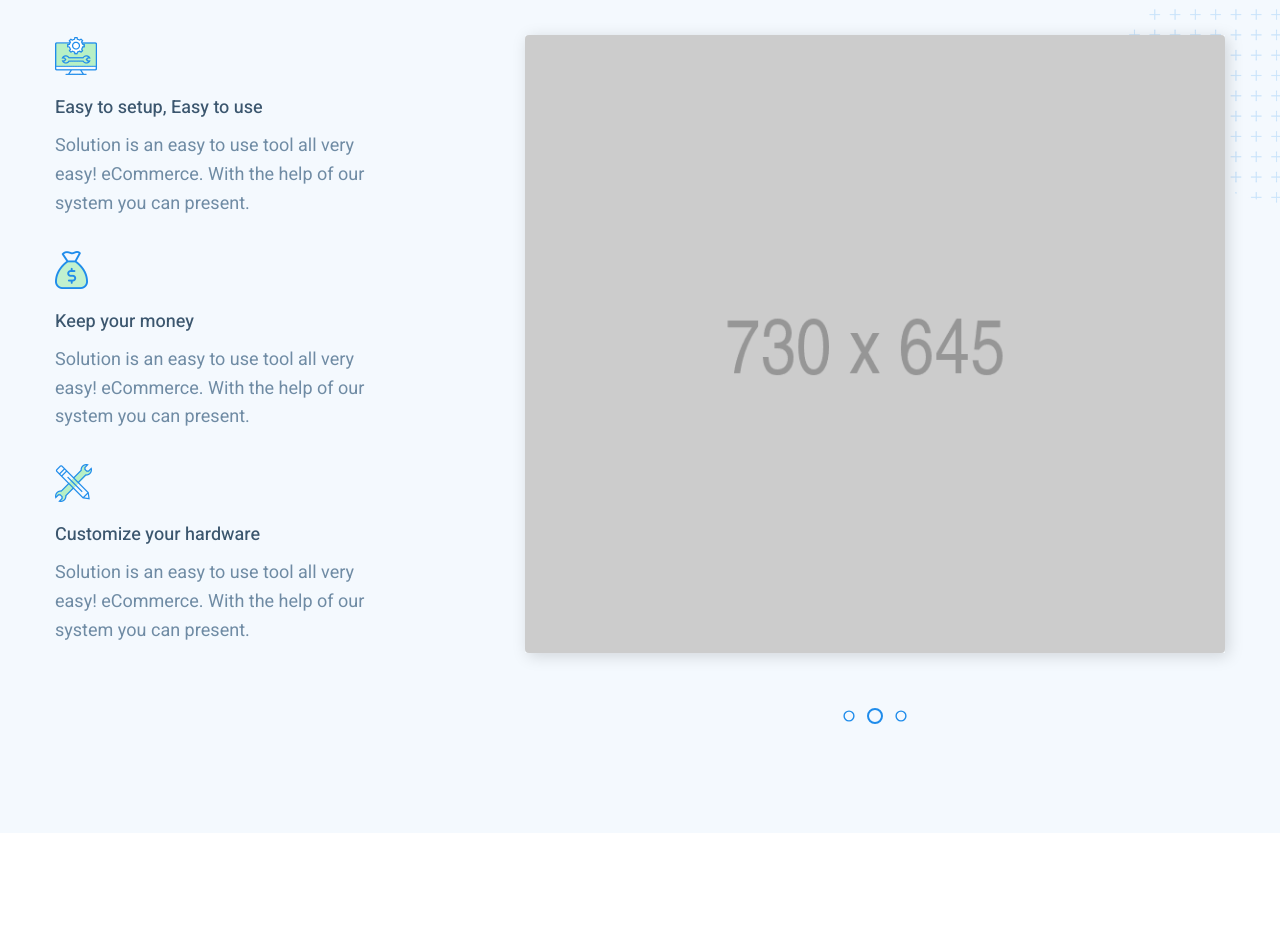
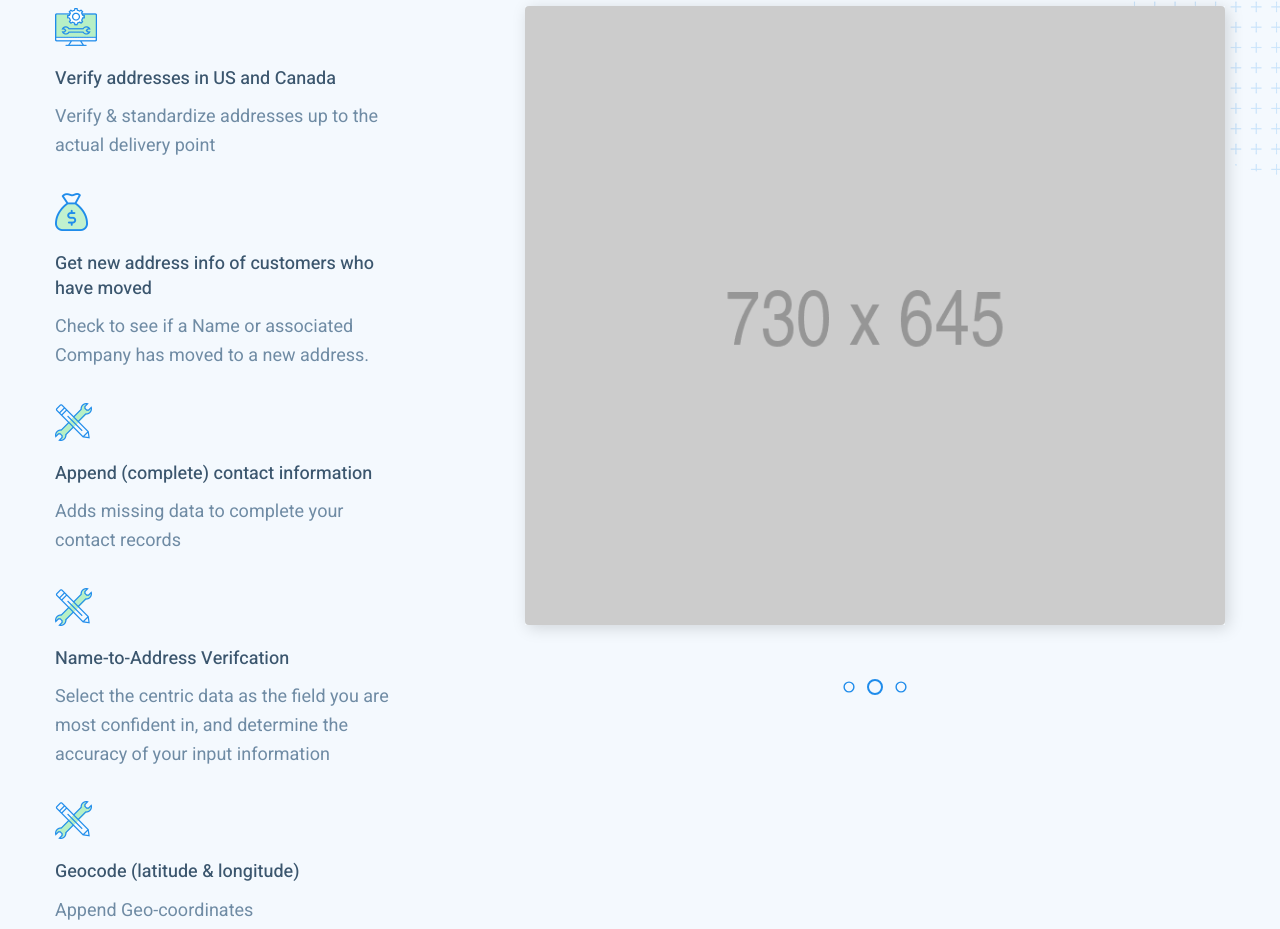
Before and after one commit to phamyqb/lade-template, a plain HTML site: page index.html in a window 1280 px wide. Shown: the part 2613-3542 px from the top of the page. Drawn offline with Linux system fonts and the light colour scheme.

Commit message:
update features

```diff
--- a/index.html
+++ b/index.html
@@ -64,7 +64,7 @@
                                         <li><a href="price.html">Pricing</a></li>
                                         <li class="dropdown"><a href="#">Services</a>
                                             <ul>
-                                                <li><a href="services.html">All Services and more...</a></li>
+                                                <li><a href="services.html">All Services</a></li>
                                                 <li><a href="service-detail.html">Service Details</a></li>
                                             </ul>
                                         </li>
@@ -199,7 +199,7 @@
         	<div class="sec-title centered">
             	<div class="icon"><figure class="image"><img src="images/icons/icon-5.png" alt=""></figure></div>
                 <h2>Features</h2>
-                <div class="desc-text">Sulation is an easy to use tool for eCommerce. <br>You can present your products.</div>
+                <div class="desc-text">Clean Verify and Enrich Your Data</div>
             </div>
 
             <div class="row clearfix">
@@ -209,24 +209,43 @@
                     <div class="feature-block-one">
                         <div class="inner-box">
                             <div class="icon"><figure class="image"><img src="images/icons/icon-6.png" alt=""></figure></div>
-                            <h3><a href="#">Easy to setup, Easy to use</a></h3>
-                            <div class="text">Solution is an easy to use tool all very easy! eCommerce. With the help of our system you can present.</div>
+                            <h3><a href="#">Verify addresses in US and Canada</a></h3>
+                            <div class="text">Verify & standardize addresses up to the actual delivery point</div>
                         </div>
                     </div>
                     <!--Feature Block-->
                     <div class="feature-block-one">
                         <div class="inner-box">
                             <div class="icon"><figure class="image"><img src="images/icons/icon-7.png" alt=""></figure></div>
-                            <h3><a href="#">Keep your money</a></h3>
-                            <div class="text">Solution is an easy to use tool all very easy! eCommerce. With the help of our system you can present.</div>
+                            <h3><a href="#">Get new address info of
+                                customers who have moved</a></h3>
+                            <div class="text">Check to see if a Name or associated Company has moved to a new address.</div>
                         </div>
                     </div>
-                    <!--Feature Block-->
-                    <div class="feature-block-one">
+                     <!--Feature Block-->
+                     <div class="feature-block-one">
                         <div class="inner-box">
                             <div class="icon"><figure class="image"><img src="images/icons/icon-8.png" alt=""></figure></div>
-                            <h3><a href="#">Customize your hardware</a></h3>
-                            <div class="text">Solution is an easy to use tool all very easy! eCommerce. With the help of our system you can present.</div>
+                            <h3><a href="#"> Append (complete) contact
+                                information</a></h3>
+                            <div class="text">Adds missing data to complete your contact records</div>
+                        </div>
+                    </div>
+                     <!--Feature Block-->
+                     <div class="feature-block-one">
+                        <div class="inner-box">
+                            <div class="icon"><figure class="image"><img src="images/icons/icon-8.png" alt=""></figure></div>
+                            <h3><a href="#">Name-to-Address Verifcation</a></h3>
+                            <div class="text">Select the centric data as the field you are most confident in, and determine the accuracy of your input information</div>
+                        </div>
+                    </div>
+                     <!--Feature Block-->
+                     <div class="feature-block-one">
+                        <div class="inner-box">
+                            <div class="icon"><figure class="image"><img src="images/icons/icon-8.png" alt=""></figure></div>
+                            <h3><a href="#">Geocode (latitude &
+                                longitude) </a></h3>
+                            <div class="text">Append Geo-coordinates</div>
                         </div>
                     </div>
                 </div>
@@ -308,7 +327,8 @@
         	<!--Heading-->
         	<div class="sec-title centered">
             	<div class="icon"><figure class="image"><img src="images/icons/icon-13.png" alt=""></figure></div>
-                <h2>Inventory Management</h2>
+                <h2>Inventory Management Now</h2>
+
                 <div class="desc-text">Solution is an easy to use tool for eCommerce. <br>You can present your products.</div>
             </div>
 
```
